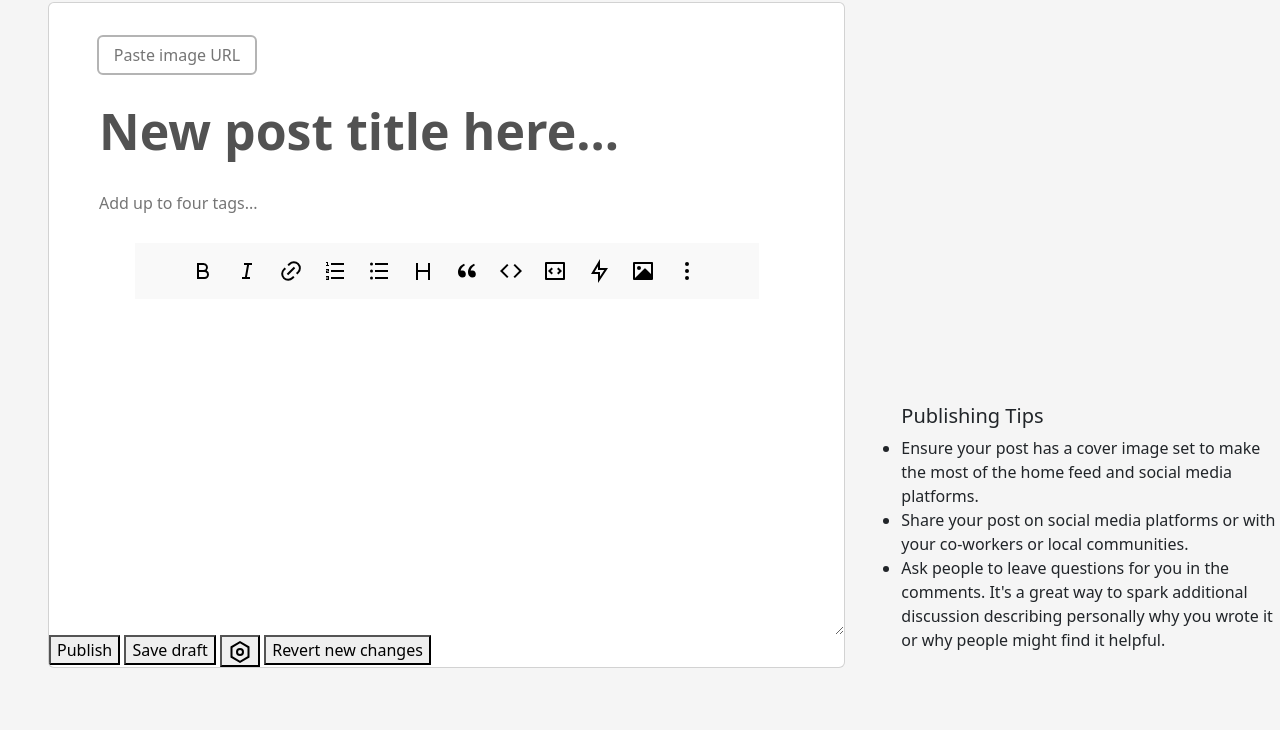
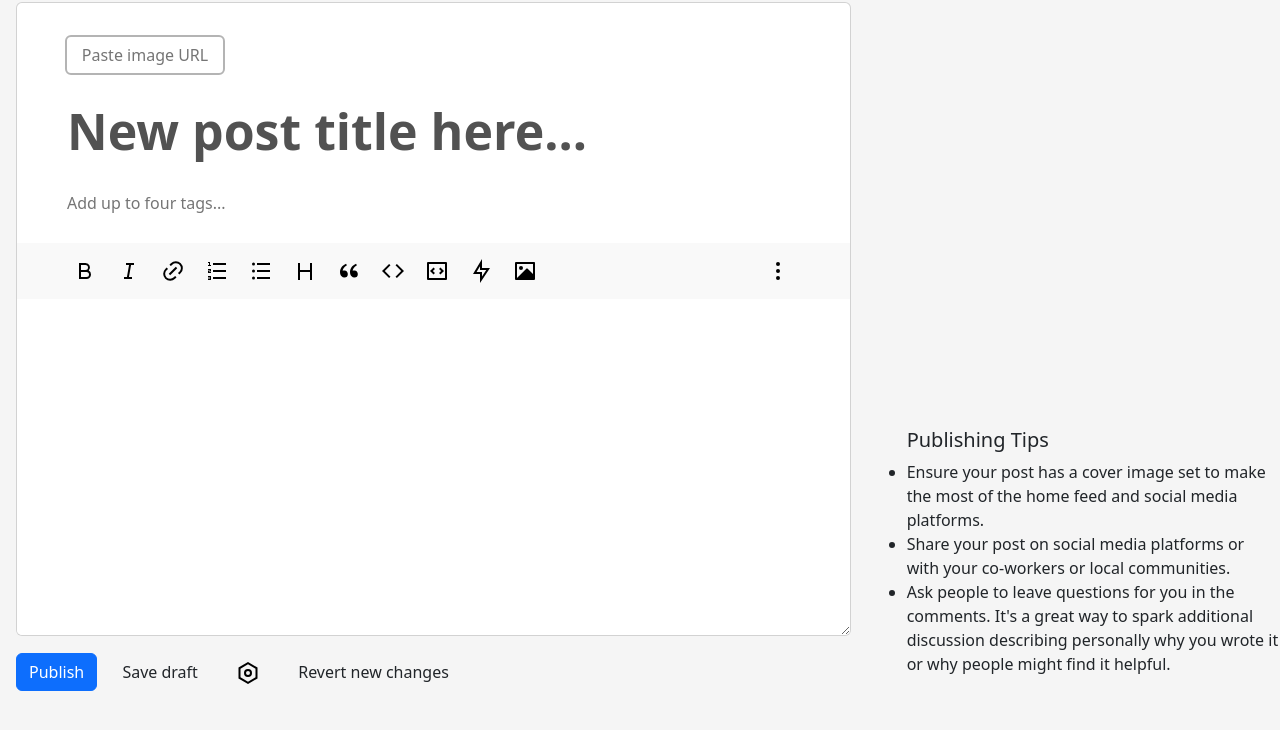
Before and after one commit to FloweryWisdom/Javascript-Practice, a plain HTML site: page DEV-Website-Project/views/create-post.html in a window 1280 px wide. Shown: the part 54-784 px from the top of the page. Drawn offline with nearby package versions, Linux system fonts and the light colour scheme; files whose address does not match are found by name.

Commit message:
saving changes made to code.

```diff
--- a/DEV-Website-Project/assets/css/create-post/styles.css
+++ b/DEV-Website-Project/assets/css/create-post/styles.css
@@ -2,6 +2,7 @@
 body {
     background-color: rgb(245, 245, 245);
     font-size: 16px;
+    margin-left: 1rem;
 }
 
 
@@ -31,7 +32,7 @@ form {
 
 
 
-/* Change background color on hover of icons: */
+/* Change background color on hover of icons: */x
 #icons-container img:hover {
     background-color:  rgb(230, 231, 246);
 }
--- a/DEV-Website-Project/views/create-post.html
+++ b/DEV-Website-Project/views/create-post.html
@@ -29,13 +29,13 @@
 
         <div class="row" style="height: auto;">
             <div class="col-8">
-                <form action="" class="card bg-white ms-5" style="overflow-x: auto; white-space: nowrap;">
+                <form action="" class="card bg-white" style="overflow-x: auto; white-space: nowrap;">
                     <div id="create-post-body" class="d-flex flex-column">
 
                         <input id="post-image-url" class="mb-4 ms-5 rounded text-center" type="text" placeholder="Paste image URL" style="width: 10rem; height: 2.5rem;">
                         <input id="post-title" class="mb-4 ms-5"  type="text" placeholder="New post title here..." style="font-size: 50px; font-weight: bold; height: 4rem; border: none;">
                         <input id="post-tags" class="mb-4 ms-5" type="text" placeholder="Add up to four tags..." style="height: 2rem; border: none; ">
-                        <div id="icons-container" class="container d-flex px-5" style="height: 3.5rem; width: auto; align-items: center; background-color: rgb(249, 249, 249);">
+                        <div id="icons-container" class="container d-flex px-5" style="height: 3.5rem; width: 100%; align-items: center; background-color: rgb(249, 249, 249);">
                             <a href="" id="icon-box" ><img class="p-2 me-1 rounded" src="../assets/images/create-post/bold-icon.svg" data-hover="../assets/images/create-post/create-post-hover/bold-icon-blue.svg" alt="" id="icon"></a>
                             <a href="" id="icon-box" ><img class="p-2 me-1 rounded" src="../assets/images/create-post/italic-icon.svg" data-hover="../assets/images/create-post/create-post-hover/italic-icon-blue.svg" alt="" id="icon"></a>
                             <a href="" id="icon-box" ><img class="p-2 me-1 rounded" src="../assets/images/create-post/link-icon.svg" data-hover="../assets/images/create-post/create-post-hover/link-icon-blue.svg" alt="" id="icon"></a>
@@ -51,13 +51,14 @@
                         </div>
                         <textarea class="p-5" name="" id="post-text" rows="10" style="border: none;"></textarea>
                     </div>
-                    <div id="create-post-footer">
-                        <button id="button-2"  >Publish</button>
-                        <button id="button-1"  >Save draft</button>
-                        <button id="button-1"  ><img src="../assets/images/create-post/hexagon-icon.svg" alt=""></button>
-                        <button id="button-1"  >Revert new changes</button>
-                    </div>
                 </form>
+                <div id="create-post-footer" class="">
+                    <button id="button-2" class="btn btn-primary mt-3">Publish</button>
+                    <button id="button-1" class="btn mt-3 ms-2" >Save draft</button>
+                    <button id="button-1" class="btn mt-3 ms-2" ><img src="../assets/images/create-post/hexagon-icon.svg" alt=""></button>
+                    <button id="button-1" class="btn mt-3 ms-2" >Revert new changes</button>
+                </div>
+
 
 
             </div>
```
Also changed, not shown: 1 other file.
